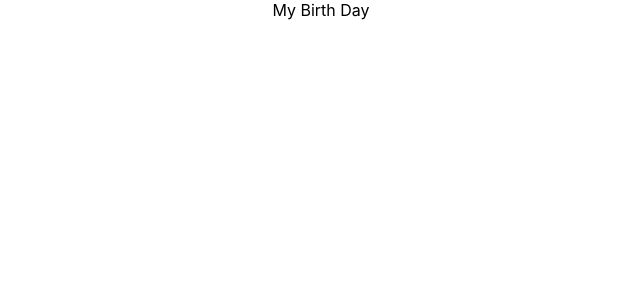
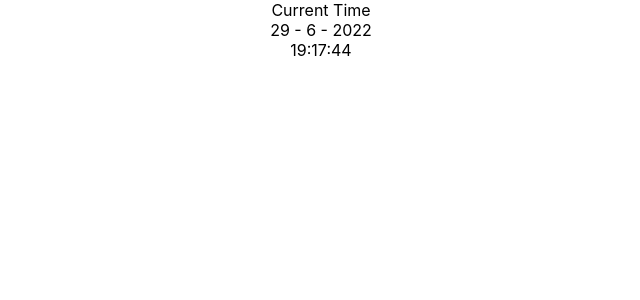
Before and after one commit to tasisonfire/birthday-countdown-challenge, a React (Create React App) app: page / in a window 1280 px wide. Shown: the top 300 px of the page, without its empty margins (319-959 px from the left). Built offline with nearby package versions, Linux system fonts and the light colour scheme; the HTML template or start-up script is replaced by a standard one.

Commit message:
setup project

```diff
--- a/src/App.jsx
+++ b/src/App.jsx
@@ -2,8 +2,24 @@ import './App.css'
 import { useState } from 'react'
 
 function App() {
-  const [state, setstate] = useState()
-  return <div className='App'>My Birth Day</div>
+  const [time, setTime] = useState(new Date())
+
+  setInterval(() => {
+    let current = new Date()
+    setTime(current)
+  }, 1000) //1000 millisecond = 1 second
+
+  return (
+    <div className='App'>
+      Current Time
+      <div>
+        {time.getDate()} - {time.getMonth() + 1} - {time.getFullYear()}
+      </div>
+      <div>
+        {time.getHours()}:{time.getMinutes()}:{time.getSeconds()}
+      </div>
+    </div>
+  )
 }
 
 export default App
```
